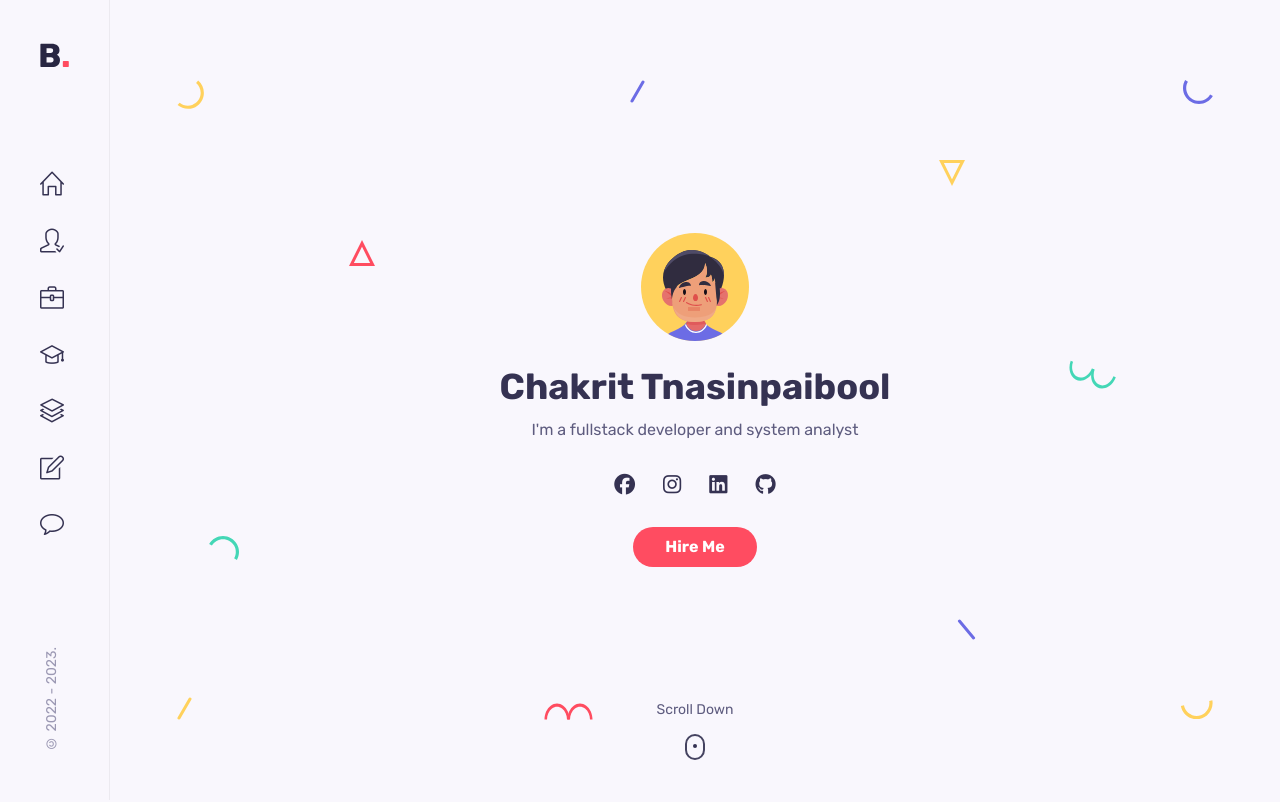
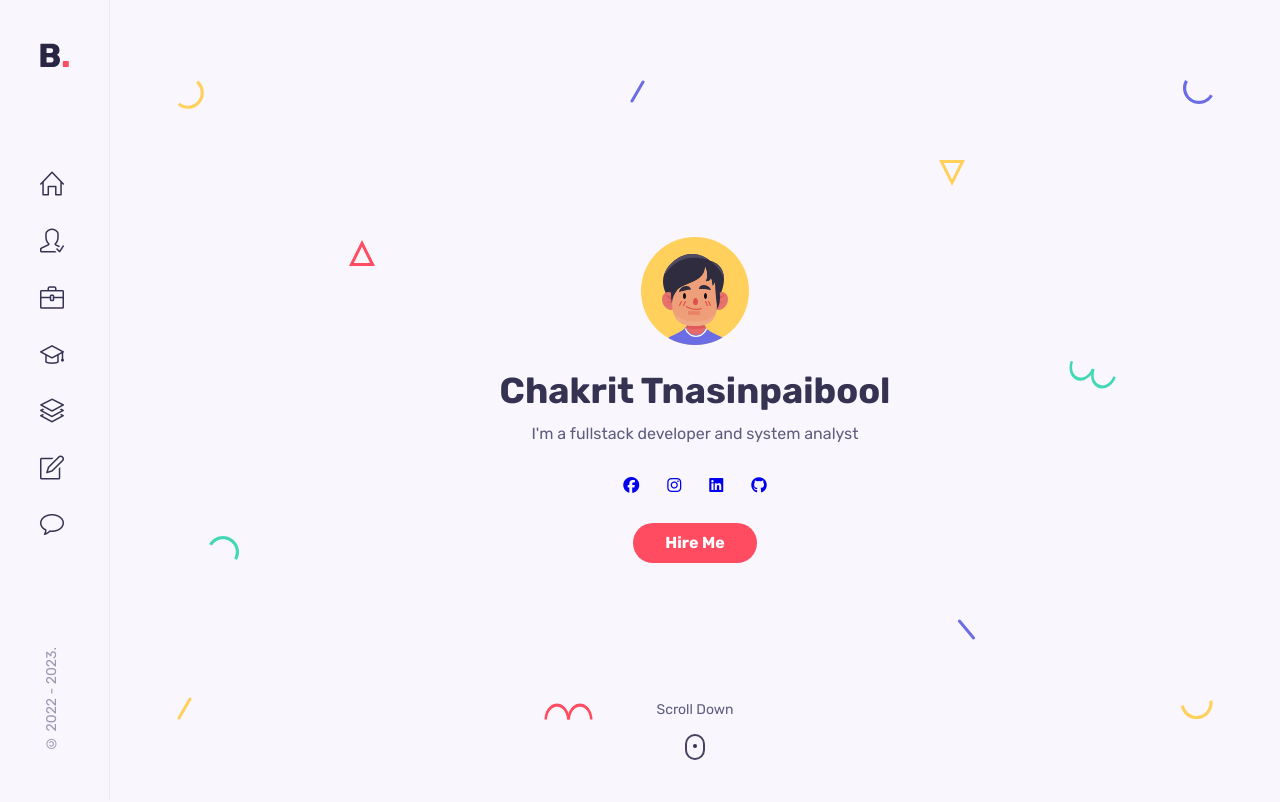
Before and after one commit to NewChakrit/React-Portfolio, a React (Create React App) app: page / in a window 1280 px wide. Shown: the top 802 px of the page. Built offline with nearby package versions, Linux system fonts and the light colour scheme.

Commit message:
change color logo

```diff
--- a/src/components/home/home.css
+++ b/src/components/home/home.css
@@ -28,14 +28,17 @@
   justify-content: center;
 }
 
-.home__social-link {
-  color: var(--title-color);
-  font-size: 1.3rem;
-  transition: 0.3s;
+.fa-facebook:hover {
+  color: #1778f2;
 }
-
-.home__social-link:hover {
-  color: hsl(43, 100%, 68%);
+.fa-instagram:hover {
+  color: #d62976;
+}
+.fa-linkedin:hover {
+  color: #0072b1;
+}
+.fa-github:hover {
+  color: #171515;
 }
 
 .scroll__down {
@@ -93,6 +96,7 @@
   top: 0;
   height: 100%;
   width: 100%;
+  z-index: -2;
 }
 
 .shape {
```
